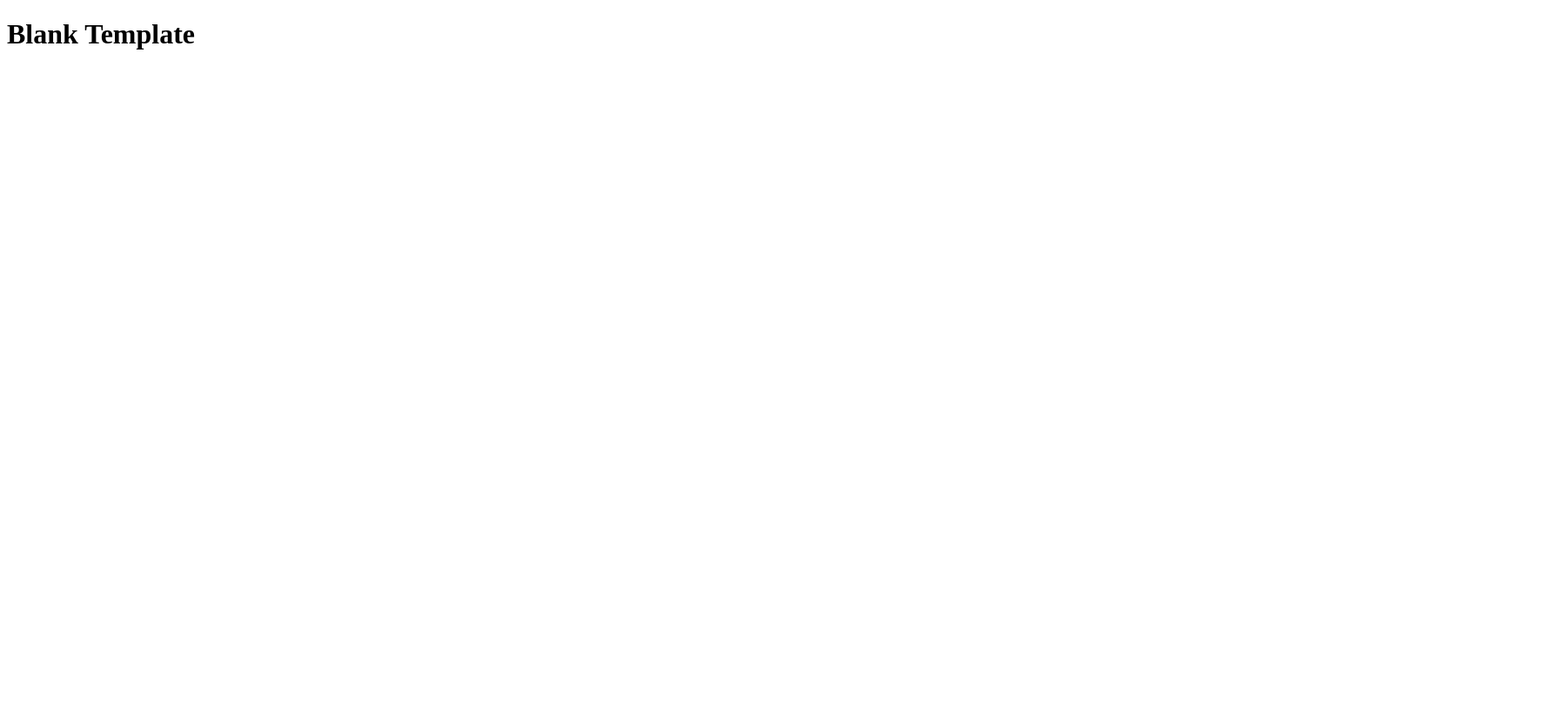
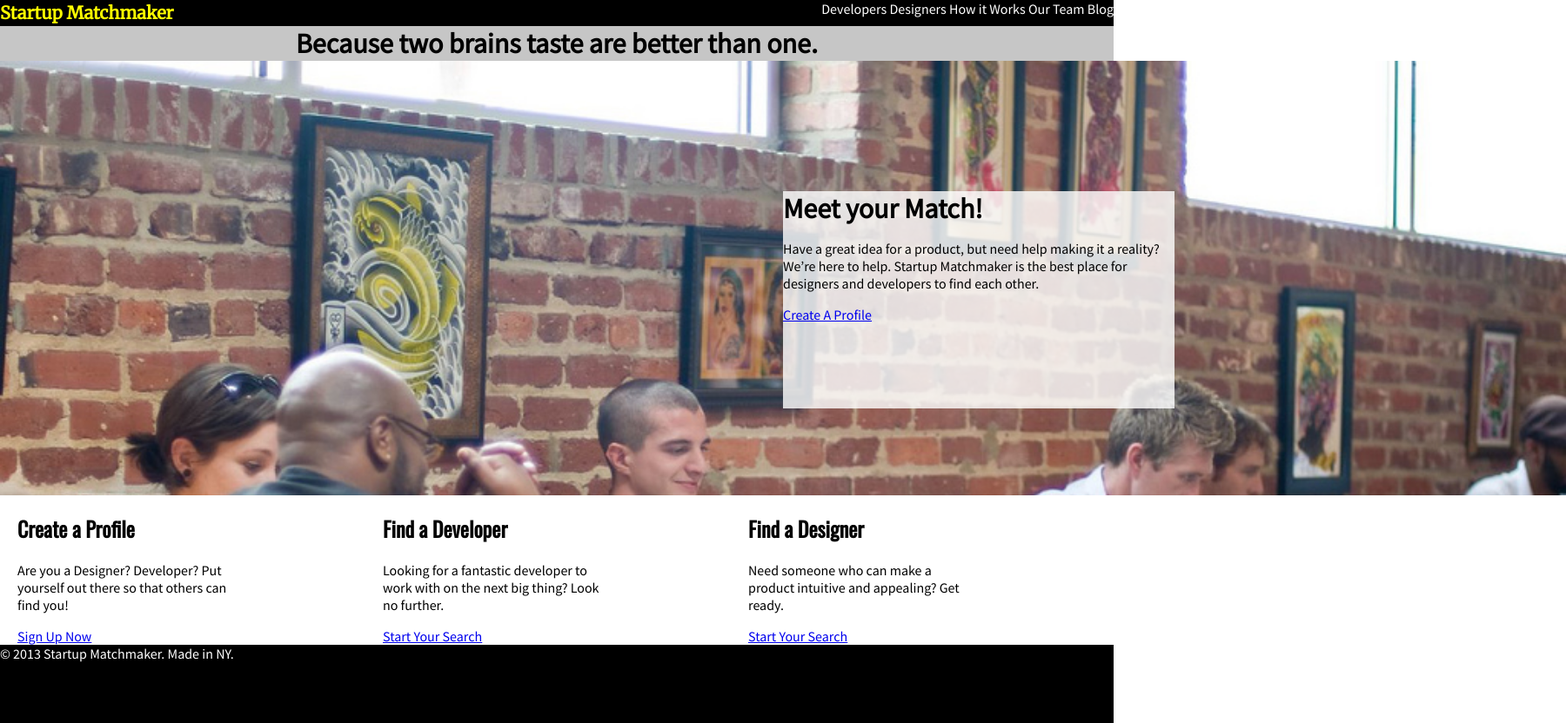
Before and after one commit to sei-curiosity/hw-week02day02-html-css-flexbox, a plain HTML site: page starter_code/index.html in a window 1280 px wide. Shown: the whole page at 87% size, 1800 px wide, since content can reach past the window. Before the commit the page ends 800 px from the top, so only its background shows below. Drawn offline with nearby package versions, Linux system fonts and the light colour scheme.

Commit message:
solved the homework

```diff
--- a/starter_code/index.html
+++ b/starter_code/index.html
@@ -3,8 +3,70 @@
 <head>
     <title>Startup Matchmaker</title>
     <link rel="stylesheet" href="main.css">
+    <link href="https://fonts.googleapis.com/css?family=Merriweather&display=swap" rel="stylesheet">
+    <link href="https://fonts.googleapis.com/css?family=Source+Sans+Pro&display=swap" rel="stylesheet">
+    <link href="https://fonts.googleapis.com/css?family=Oswald&display=swap" rel="stylesheet">
+
 </head>
 <body>
-    <h1>Blank Template</h1>
+
+<header>
+
+</header>
+
+    <div class="wrapper">
+
+        <div class="section1">
+            <h1>Startup Matchmaker</h1>
+            <nav>
+                <a href="#">Developers</a>
+                <a href="#">Designers</a>
+                <a href="#">How it Works</a>
+                <a href="#">Our Team</a>
+                <a href="#">Blog</a>
+             </nav>
+        </div>
+
+        <div class="section2">
+            <h1>Because two brains taste are better than one.</h1>
+        </div>
+
+        <div class="section3">
+            <div class="rightBox">
+                <h1>Meet your Match!</h1>
+                <p>Have a great idea for a product, but need help making it a reality? We’re here to help. Startup Matchmaker is the best place for designers and developers to find each other.</p>
+                <a href="#">Create A Profile</a>
+            </div>
+        </div>
+
+        <div class="section4">
+            <div class="profile">
+                <h2>Create a Profile</h2>
+                <p>Are you a Designer? Developer? Put yourself out there so that others can find you!</p>
+                <a href="#">Sign Up Now</a>
+            </div>
+
+
+            <div class="developer">
+                <h2>Find a Developer</h2>
+                <p>Looking for a fantastic developer to work with on the next big thing? Look no further.</p>
+                <a href="#">Start Your Search</a>
+            </div>
+
+
+            <div class="designer">
+                <h2>Find a Designer</h2>
+                <p>Need someone who can make a product intuitive and appealing? Get ready.</p>
+                <a href="#">Start Your Search</a>
+            </div>
+
+        </div>
+
+    </div>
+
+<footer>
+        © 2013 Startup Matchmaker. Made in NY.
+</footer>
+
 </body>
 </html>
--- a/starter_code/main.css
+++ b/starter_code/main.css
@@ -0,0 +1,102 @@
+body {
+    background: white;
+    margin: 0%;
+    font-family: 'Source Sans Pro', sans-serif;
+}
+
+.section1{
+    background: black;
+    display: flex;
+    flex-direction: row;
+    justify-content: space-between;
+
+}
+
+.section1 > h1 {
+    color: yellow;
+    font-size: 20px;
+    line-height: 1.5;
+    font-family: 'Merriweather', serif;
+    margin: 0%;
+}
+
+
+nav > a{
+    color: white;
+    text-decoration: none;
+
+}
+
+
+.section2 {
+    background: #C6C6C6;
+    text-align: center;
+}
+
+.section2 > h1{
+    margin: 0%;
+}
+
+
+
+.section3{
+    background-image: url('images/coworking.jpg');
+    background-size: 100%;
+    height: 500px;
+    width: 1800px;
+    position: relative;
+    background-repeat: no-repeat;
+
+
+
+}
+
+.section3  h1{
+    margin: 0%;
+}
+
+.rightBox {
+    background: rgba(255,255,255, 0.8);
+    position: absolute;
+    width: 450px;
+    height: 250px;
+    right: 10px;
+    left: 900px;
+    bottom: 100px;
+}
+
+.section4{
+    display: flex;
+    flex-direction: row;
+    flex-wrap: wrap;
+    justify-content: space-evenly;
+    align-content: stretch;
+    align-self: center;
+
+}
+
+
+.profile{
+    flex-direction: column;
+
+
+}
+
+.section4 div{
+    width: 400px;
+
+}
+
+.section4 p{
+    width: 255px;
+}
+
+.section4 h2{
+    font-family: 'Oswald', sans-serif;
+}
+
+footer{
+    background: black;
+    color: white;
+    height: 90px;
+}
```
